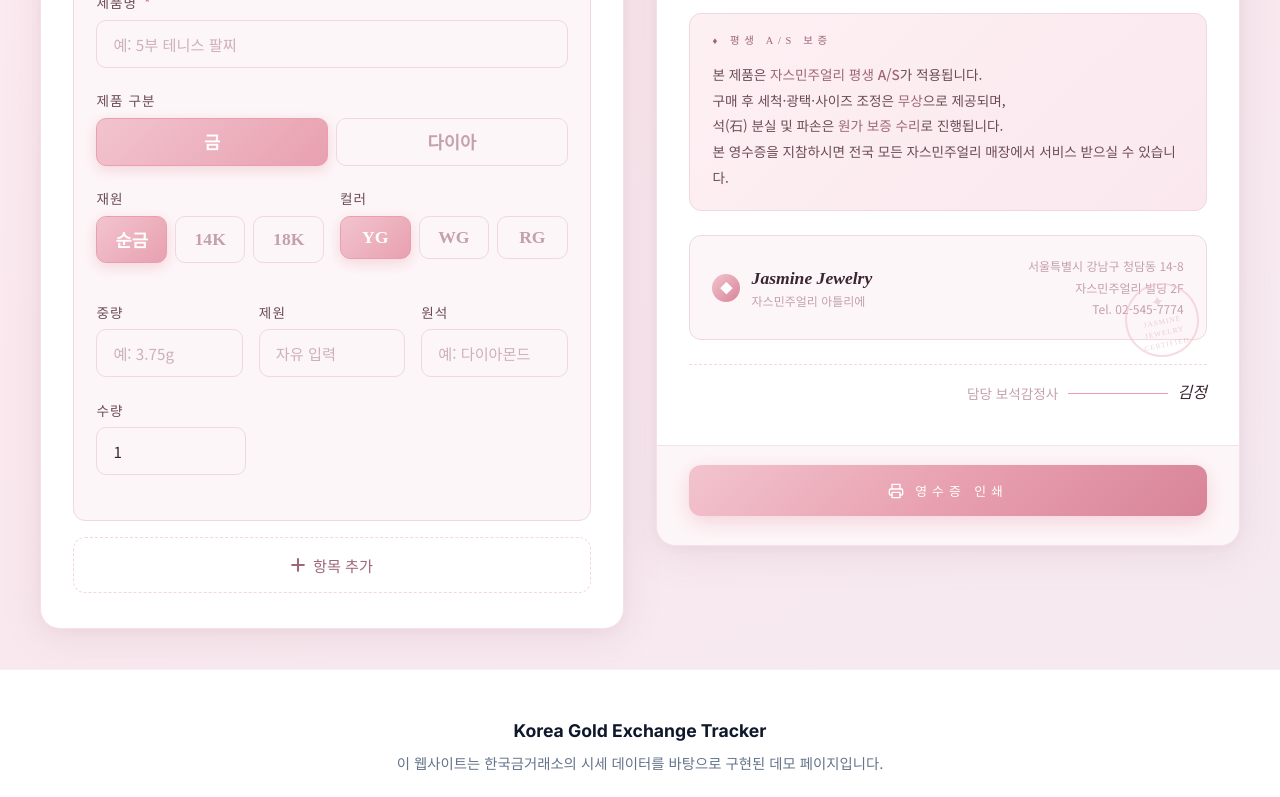
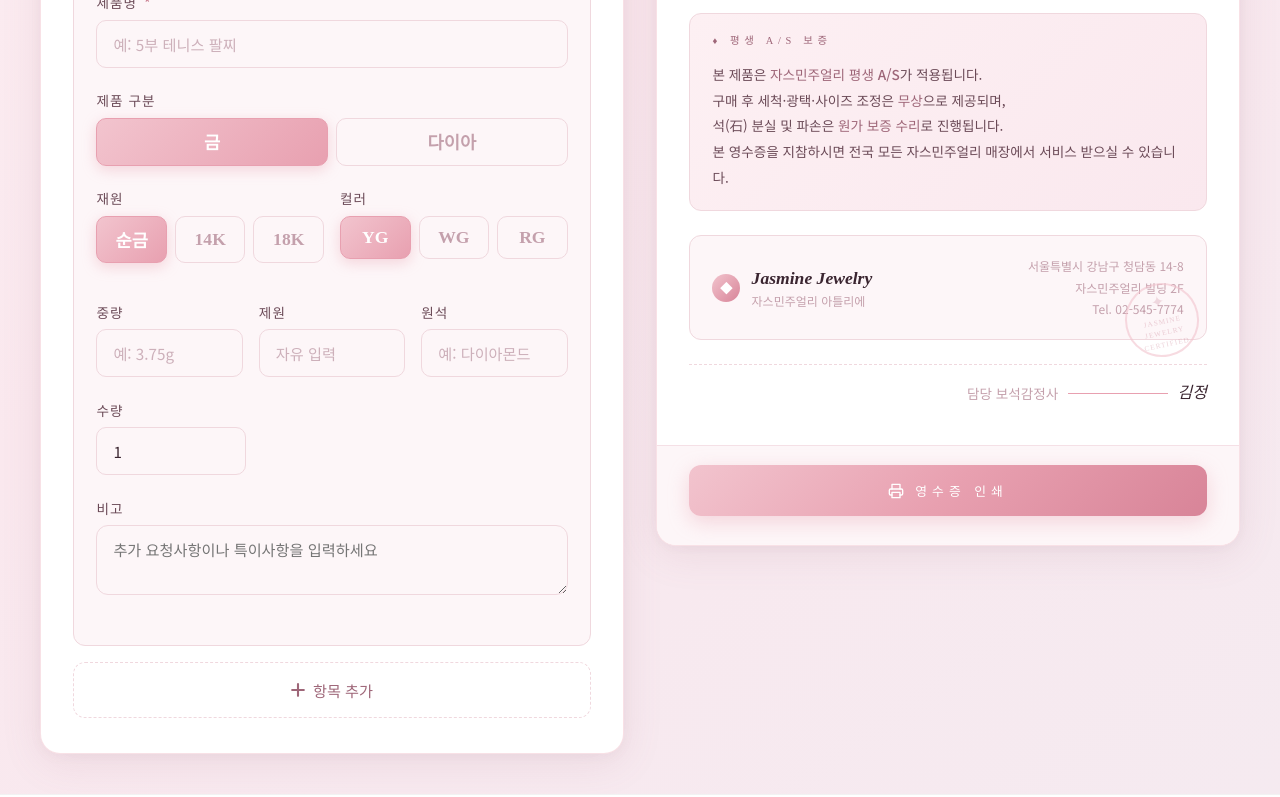
Before and after one commit to f1man/gold, a Next.js app: page /admin/invoice in a window 1280 px wide. Shown: the part 853-1650 px from the top of the page. Built offline with nearby package versions, Linux system fonts and the light colour scheme.

Commit message:
Add note textarea field to invoice items

```diff
--- a/src/app/admin/invoice/page.module.css
+++ b/src/app/admin/invoice/page.module.css
@@ -170,6 +170,18 @@
   border-color: #E8A0B0;
   color: #FFFFFF;
   box-shadow: 0 4px 14px rgba(232,160,176,0.4);
+}
+.textarea {
+  width: 100%;
+  padding: 0.75rem 1rem;
+  border: 1.5px solid #F0D8DE;
+  border-radius: 12px;
+  font-family: 'Noto Sans KR', sans-serif;
+  font-size: 0.95rem;
+  color: #3A2530;
+  background: #FDF6F8;
+  transition: all 0.2s;
+  resize: vertical;
 }
 
 /* ── DYNAMIC ITEMS ── */
@@ -378,6 +390,20 @@
   border-bottom: 1px solid #F5E0E6;
 }
 .productTable tr:last-child td { border-bottom: none; }
+.productTable tr.hasNote td {
+  border-bottom: none;
+  padding-bottom: 0.2rem;
+}
+.productTable tr.noteRow td {
+  padding-top: 0;
+  padding-bottom: 0.75rem;
+  border-bottom: 1px solid #F5E0E6;
+  color: #6B4A57;
+  font-size: 0.75rem !important;
+  white-space: pre-wrap;
+  line-height: 1.4;
+}
+.productTable tr.noteRow:last-child td { border-bottom: none; }
 .productTable .noData td {
   color: #D8C0C8;
   font-style: italic;
--- a/src/app/admin/invoice/page.tsx
+++ b/src/app/admin/invoice/page.tsx
@@ -1,6 +1,6 @@
 'use client';
 
-import { useState, useEffect } from 'react';
+import React, { useState, useEffect } from 'react';
 import styles from './page.module.css';
 
 type ItemType = '금' | '다이아';
@@ -16,6 +16,7 @@ interface InvoiceItem {
   weight?: string;
   spec?: string;
   gemstone?: string;
+  note?: string;
 }
 
 export default function InvoicePage() {
@@ -26,7 +27,7 @@ export default function InvoicePage() {
 
   // Dynamic Items
   const [items, setItems] = useState<InvoiceItem[]>([
-    { id: Date.now(), name: '', type: '금', material: '순금', color: 'YG', weight: '', spec: '', gemstone: '' }
+    { id: Date.now(), name: '', type: '금', material: '순금', color: 'YG', weight: '', spec: '', gemstone: '', note: '' }
   ]);
 
   const [receiptNum, setReceiptNum] = useState('');
@@ -50,7 +51,7 @@ export default function InvoicePage() {
   };
 
   const addItem = () => {
-    setItems([...items, { id: Date.now(), name: '', type: '금', material: '순금', color: 'YG', weight: '', spec: '', gemstone: '' }]);
+    setItems([...items, { id: Date.now(), name: '', type: '금', material: '순금', color: 'YG', weight: '', spec: '', gemstone: '', note: '' }]);
   };
 
   const removeItem = (id: number) => {
@@ -285,6 +286,17 @@ export default function InvoicePage() {
                   style={{ maxWidth: '150px' }}
                 />
               </div>
+
+              <div className={styles.formGroup} style={{ marginTop: '1rem' }}>
+                <label>비고</label>
+                <textarea
+                  className={styles.textarea}
+                  value={item.note || ''}
+                  onChange={e => updateItem(item.id, 'note', e.target.value)}
+                  placeholder="추가 요청사항이나 특이사항을 입력하세요"
+                  rows={2}
+                />
+              </div>
             </div>
           ))}
 
@@ -366,7 +378,8 @@ export default function InvoicePage() {
                     };
 
                     return (
-                      <tr key={item.id}>
+                      <React.Fragment key={item.id}>
+                        <tr className={item.note ? styles.hasNote : ''}>
                           <td>
                             <span className={`${styles.badge} ${item.type === '금' ? styles.badgeMaterial : ''}`}>
                               {item.type}
@@ -380,6 +393,15 @@ export default function InvoicePage() {
                             {item.qty || 1} 개
                           </td>
                         </tr>
+                        {item.note && (
+                          <tr className={styles.noteRow}>
+                            <td></td>
+                            <td colSpan={5}>
+                              {item.note}
+                            </td>
+                          </tr>
+                        )}
+                      </React.Fragment>
                     );
                   })
                 )}
```
Lines whose indentation alone changed are shown as unchanged.
